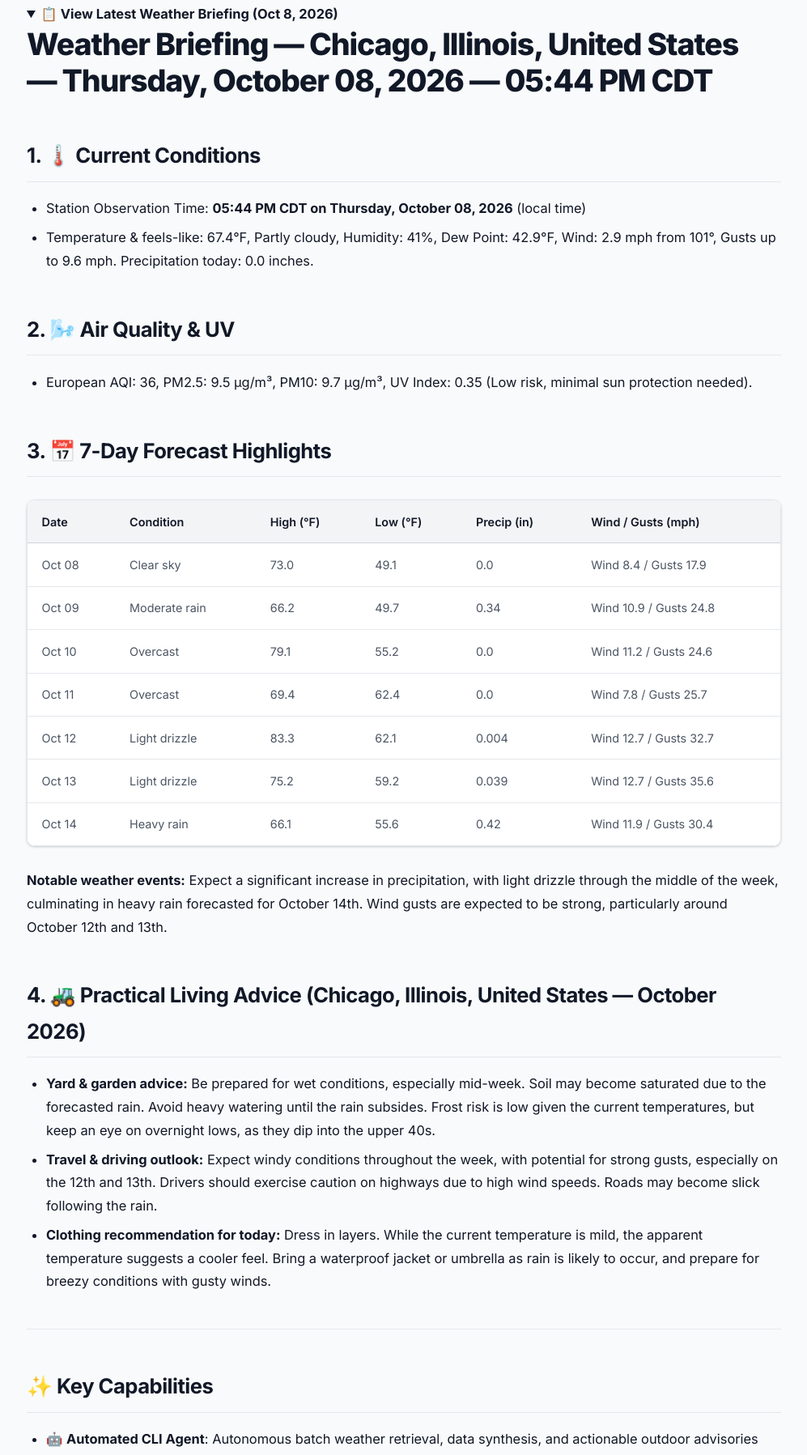
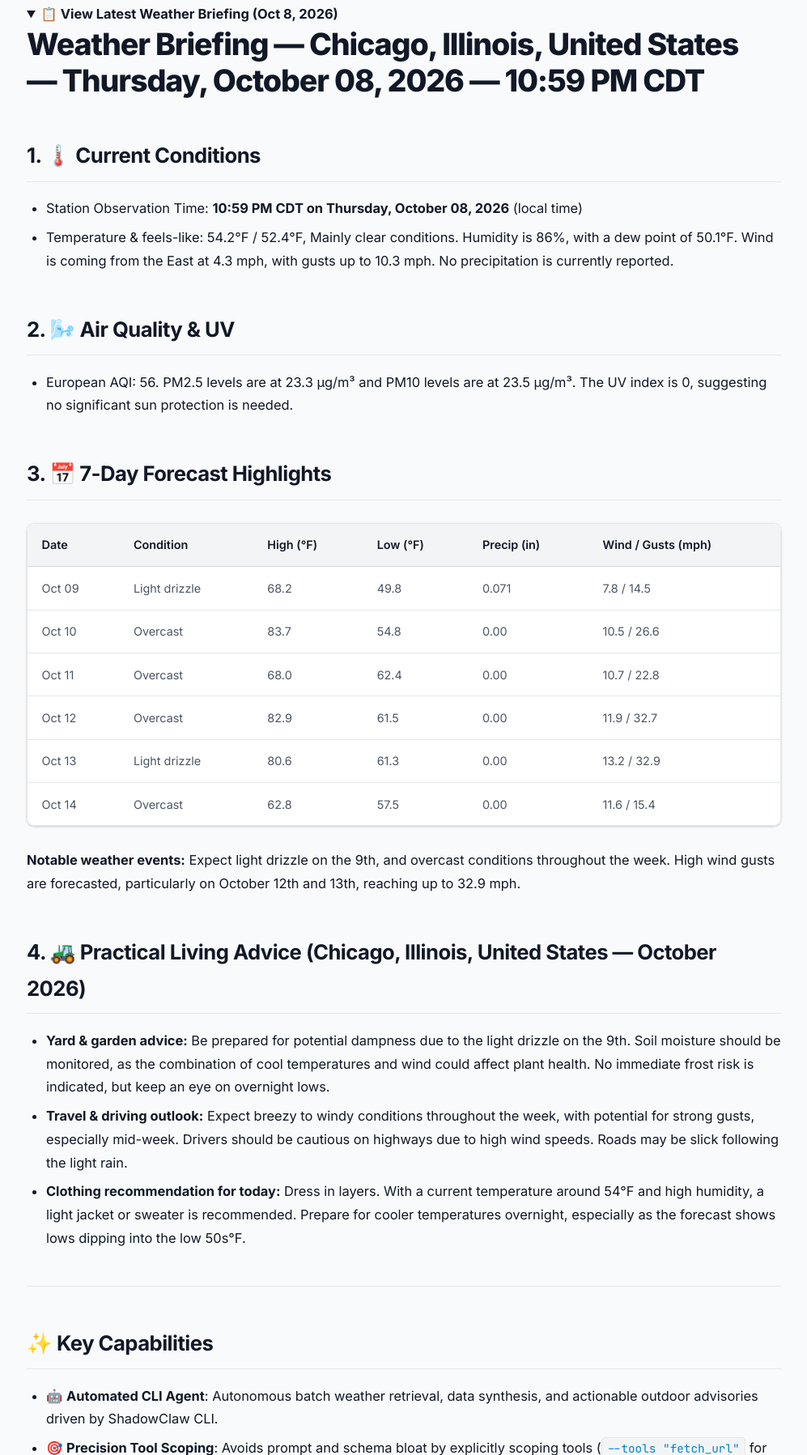
Before and after one commit to xt-ml/shadow-claw-agent-cli-weather, a website: page index.html in a window 1280 px wide. Shown: the part 1665-3462 px from the top of the page at 81% size, without its empty margins (141-1138 px from the left). Drawn offline with Linux system fonts and the light colour scheme.

Commit message:
chore(weather): update Chicago weather briefing and reports [skip ci]

```diff
--- a/index.html
+++ b/index.html
@@ -846,17 +846,17 @@
             <strong>📋 View Latest Weather Briefing (Oct 8, 2026)</strong>
           </summary>
           <h1
-            id="weather-briefing-chicago-illinois-united-states-thursday-october-08-2026-0544-pm-cdt"
+            id="weather-briefing-chicago-illinois-united-states-thursday-october-08-2026-1059-pm-cdt"
             class="heading-anchor-wrapper"
           >
             <span
               >Weather Briefing — Chicago, Illinois, United States — Thursday,
-              October 08, 2026 — 05:44 PM CDT</span
+              October 08, 2026 — 10:59 PM CDT</span
             >
             <a
-              href="#weather-briefing-chicago-illinois-united-states-thursday-october-08-2026-0544-pm-cdt"
+              href="#weather-briefing-chicago-illinois-united-states-thursday-october-08-2026-1059-pm-cdt"
               class="heading-anchor"
-              aria-label="Direct link to Weather Briefing — Chicago, Illinois, United States — Thursday, October 08, 2026 — 05:44 PM CDT"
+              aria-label="Direct link to Weather Briefing — Chicago, Illinois, United States — Thursday, October 08, 2026 — 10:59 PM CDT"
               >#</a
             >
           </h1>
@@ -872,13 +872,14 @@
           <ul>
             <li>
               Station Observation Time:
-              <strong>05:44 PM CDT on Thursday, October 08, 2026</strong> (local
+              <strong>10:59 PM CDT on Thursday, October 08, 2026</strong> (local
               time)
             </li>
             <li>
-              Temperature &amp; feels-like: 67.4°F, Partly cloudy, Humidity:
-              41%, Dew Point: 42.9°F, Wind: 2.9 mph from 101°, Gusts up to 9.6
-              mph. Precipitation today: 0.0 inches.
+              Temperature &amp; feels-like: 54.2°F / 52.4°F, Mainly clear
+              conditions. Humidity is 86%, with a dew point of 50.1°F. Wind is
+              coming from the East at 4.3 mph, with gusts up to 10.3 mph. No
+              precipitation is currently reported.
             </li>
           </ul>
           <h2 id="2-air-quality-uv" class="heading-anchor-wrapper">
@@ -892,8 +893,9 @@
           </h2>
           <ul>
             <li>
-              European AQI: 36, PM2.5: 9.5 μg/m³, PM10: 9.7 μg/m³, UV Index:
-              0.35 (Low risk, minimal sun protection needed).
+              European AQI: 56. PM2.5 levels are at 23.3 μg/m³ and PM10 levels
+              are at 23.5 μg/m³. The UV index is 0, suggesting no significant
+              sun protection is needed.
             </li>
           </ul>
           <h2 id="3-7-day-forecast-highlights" class="heading-anchor-wrapper">
@@ -919,70 +921,61 @@
               </thead>
               <tbody>
                 <tr>
-                  <td align="left">Oct 08</td>
-                  <td align="left">Clear sky</td>
-                  <td align="left">73.0</td>
-                  <td align="left">49.1</td>
-                  <td align="left">0.0</td>
-                  <td align="left">Wind 8.4 / Gusts 17.9</td>
-                </tr>
-                <tr>
                   <td align="left">Oct 09</td>
-                  <td align="left">Moderate rain</td>
-                  <td align="left">66.2</td>
-                  <td align="left">49.7</td>
-                  <td align="left">0.34</td>
-                  <td align="left">Wind 10.9 / Gusts 24.8</td>
+                  <td align="left">Light drizzle</td>
+                  <td align="left">68.2</td>
+                  <td align="left">49.8</td>
+                  <td align="left">0.071</td>
+                  <td align="left">7.8 / 14.5</td>
                 </tr>
                 <tr>
                   <td align="left">Oct 10</td>
                   <td align="left">Overcast</td>
-                  <td align="left">79.1</td>
-                  <td align="left">55.2</td>
-                  <td align="left">0.0</td>
-                  <td align="left">Wind 11.2 / Gusts 24.6</td>
+                  <td align="left">83.7</td>
+                  <td align="left">54.8</td>
+                  <td align="left">0.00</td>
+                  <td align="left">10.5 / 26.6</td>
                 </tr>
                 <tr>
                   <td align="left">Oct 11</td>
                   <td align="left">Overcast</td>
-                  <td align="left">69.4</td>
+                  <td align="left">68.0</td>
                   <td align="left">62.4</td>
-                  <td align="left">0.0</td>
-                  <td align="left">Wind 7.8 / Gusts 25.7</td>
+                  <td align="left">0.00</td>
+                  <td align="left">10.7 / 22.8</td>
                 </tr>
                 <tr>
                   <td align="left">Oct 12</td>
-                  <td align="left">Light drizzle</td>
-                  <td align="left">83.3</td>
-                  <td align="left">62.1</td>
-                  <td align="left">0.004</td>
-                  <td align="left">Wind 12.7 / Gusts 32.7</td>
+                  <td align="left">Overcast</td>
+                  <td align="left">82.9</td>
+                  <td align="left">61.5</td>
+                  <td align="left">0.00</td>
+                  <td align="left">11.9 / 32.7</td>
                 </tr>
                 <tr>
                   <td align="left">Oct 13</td>
                   <td align="left">Light drizzle</td>
-                  <td align="left">75.2</td>
-                  <td align="left">59.2</td>
-                  <td align="left">0.039</td>
-                  <td align="left">Wind 12.7 / Gusts 35.6</td>
+                  <td align="left">80.6</td>
+                  <td align="left">61.3</td>
+                  <td align="left">0.00</td>
+                  <td align="left">13.2 / 32.9</td>
                 </tr>
                 <tr>
                   <td align="left">Oct 14</td>
-                  <td align="left">Heavy rain</td>
-                  <td align="left">66.1</td>
-                  <td align="left">55.6</td>
-                  <td align="left">0.42</td>
-                  <td align="left">Wind 11.9 / Gusts 30.4</td>
+                  <td align="left">Overcast</td>
+                  <td align="left">62.8</td>
+                  <td align="left">57.5</td>
+                  <td align="left">0.00</td>
+                  <td align="left">11.6 / 15.4</td>
                 </tr>
               </tbody>
             </table>
           </div>
           <p>
-            <strong>Notable weather events:</strong> Expect a significant
-            increase in precipitation, with light drizzle through the middle of
-            the week, culminating in heavy rain forecasted for October 14th.
-            Wind gusts are expected to be strong, particularly around October
-            12th and 13th.
+            <strong>Notable weather events:</strong> Expect light drizzle on the
+            9th, and overcast conditions throughout the week. High wind gusts
+            are forecasted, particularly on October 12th and 13th, reaching up
+            to 32.9 mph.
           </p>
           <h2
             id="4-practical-living-advice-chicago-illinois-united-states-october-2026"
@@ -1001,25 +994,25 @@
           </h2>
           <ul>
             <li>
-              <strong>Yard &amp; garden advice:</strong> Be prepared for wet
-              conditions, especially mid-week. Soil may become saturated due to
-              the forecasted rain. Avoid heavy watering until the rain subsides.
-              Frost risk is low given the current temperatures, but keep an eye
-              on overnight lows, as they dip into the upper 40s.
+              <strong>Yard &amp; garden advice:</strong> Be prepared for
+              potential dampness due to the light drizzle on the 9th. Soil
+              moisture should be monitored, as the combination of cool
+              temperatures and wind could affect plant health. No immediate
+              frost risk is indicated, but keep an eye on overnight lows.
             </li>
             <li>
-              <strong>Travel &amp; driving outlook:</strong> Expect windy
-              conditions throughout the week, with potential for strong gusts,
-              especially on the 12th and 13th. Drivers should exercise caution
-              on highways due to high wind speeds. Roads may become slick
-              following the rain.
+              <strong>Travel &amp; driving outlook:</strong> Expect breezy to
+              windy conditions throughout the week, with potential for strong
+              gusts, especially mid-week. Drivers should be cautious on highways
+              due to high wind speeds. Roads may be slick following the light
+              rain.
             </li>
             <li>
               <strong>Clothing recommendation for today:</strong> Dress in
-              layers. While the current temperature is mild, the apparent
-              temperature suggests a cooler feel. Bring a waterproof jacket or
-              umbrella as rain is likely to occur, and prepare for breezy
-              conditions with gusty winds.
+              layers. With a current temperature around 54°F and high humidity,
+              a light jacket or sweater is recommended. Prepare for cooler
+              temperatures overnight, especially as the forecast shows lows
+              dipping into the low 50s°F.
             </li>
           </ul>
         </details>
```
Also changed, not shown: reports/weather-data.json (+50 -51 lines), reports/weather-update.md (+16 -17 lines), README.md.
